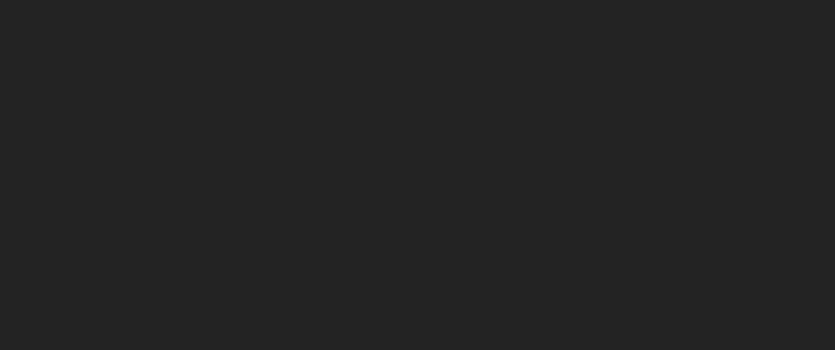
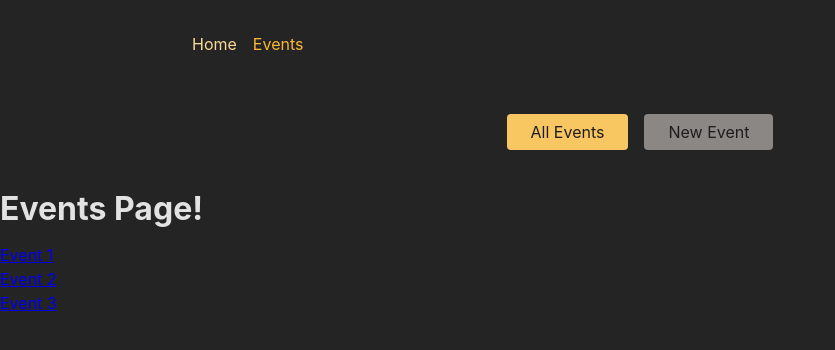
Before and after one commit to sumitbhade/advanced-routing, a React (Create React App) app in the folder frontend/: page /events in a window 1280 px wide. Shown: the top 350 px of the page, without its empty margins (0-835 px from the left). Built offline with nearby package versions, Linux system fonts and the light colour scheme.

Commit message:
Practice/Challenge

```diff
--- a/frontend/package.json
+++ b/frontend/package.json
@@ -8,6 +8,7 @@
         "@testing-library/user-event": "^14.5.2",
         "react": "^19.0.0",
         "react-dom": "^19.0.0",
+        "react-router-dom": "^7.1.5",
         "react-scripts": "5.0.1",
         "web-vitals": "^1.1.1"
     },
--- a/frontend/src/App.js
+++ b/frontend/src/App.js
@@ -20,8 +20,37 @@
 // 7. Output the ID of the selected event on the EventDetailPage
 // BONUS: Add another (nested) layout route that adds the <EventNavigation> component above all /events... page components
 
+import { createBrowserRouter, RouterProvider } from "react-router-dom";
+import HomePage from "./pages/HomePage";
+import EventsPage from "./pages/EventsPage";
+import EventDetailPage from "./pages/EventDetailPage";
+import NewEventPage from "./pages/NewEventPage";
+import EditEventPage from "./pages/EditEventPage";
+import RootLayout from "./pages/RootLayout";
+import EventsRootLayout from "./pages/EventsRootPage";
+
+const router = createBrowserRouter([
+  {
+    path: "/",
+    element: <RootLayout />,
+    children: [
+      { index: true, element: <HomePage /> },
+      {
+        path: "events",
+        element: <EventsRootLayout />,
+        children: [
+          { index: true, element: <EventsPage /> },
+          { path: ":eventId", element: <EventDetailPage /> },
+          { path: "new", element: <NewEventPage /> },
+          { path: ":eventId/edit", element: <EditEventPage /> },
+        ],
+      },
+    ],
+  },
+]);
+
 function App() {
-  return <div></div>;
+  return <RouterProvider router={router} />;
 }
 
 export default App;
--- a/frontend/src/components/EventsNavigation.js
+++ b/frontend/src/components/EventsNavigation.js
@@ -1,4 +1,5 @@
-import classes from './EventsNavigation.module.css';
+import { NavLink } from "react-router-dom";
+import classes from "./EventsNavigation.module.css";
 
 function EventsNavigation() {
   return (
@@ -6,10 +7,25 @@
       <nav>
         <ul className={classes.list}>
           <li>
-            <a href="/events">All Events</a>
+            <NavLink
+              to="/events"
+              className={({ isActive }) =>
+                isActive ? classes.active : undefined
+              }
+              end
+            >
+              All Events
+            </NavLink>
           </li>
           <li>
-            <a href="/events/new">New Event</a>
+            <NavLink
+              to="/events/new"
+              className={({ isActive }) =>
+                isActive ? classes.active : undefined
+              }
+            >
+              New Event
+            </NavLink>
           </li>
         </ul>
       </nav>
--- a/frontend/src/components/MainNavigation.js
+++ b/frontend/src/components/MainNavigation.js
@@ -1,4 +1,5 @@
-import classes from './MainNavigation.module.css';
+import classes from "./MainNavigation.module.css";
+import { NavLink } from "react-router-dom";
 
 function MainNavigation() {
   return (
@@ -6,10 +7,25 @@
       <nav>
         <ul className={classes.list}>
           <li>
-            <a>Home</a>
+            <NavLink
+              to="/"
+              className={({ isActive }) =>
+                isActive ? classes.active : undefined
+              }
+              end
+            >
+              Home
+            </NavLink>
           </li>
           <li>
-            <a>Events</a>
+            <NavLink
+              to="/events"
+              className={({ isActive }) =>
+                isActive ? classes.active : undefined
+              }
+            >
+              Events
+            </NavLink>
           </li>
         </ul>
       </nav>
--- /dev/null
+++ b/frontend/src/pages/EditEventPage.js
@@ -0,0 +1,5 @@
+function EditEventPage() {
+  return <h1>Edit Event Page!</h1>;
+}
+
+export default EditEventPage;
--- /dev/null
+++ b/frontend/src/pages/EventDetailPage.js
@@ -0,0 +1,14 @@
+import { useParams } from "react-router-dom";
+
+function EventDetailPage() {
+  const params = useParams();
+
+  return (
+    <>
+      <h1>Event Detail Page!</h1>
+      <>{params.eventId}</>
+    </>
+  );
+}
+
+export default EventDetailPage;
--- /dev/null
+++ b/frontend/src/pages/EventsPage.js
@@ -0,0 +1,24 @@
+import { Link } from "react-router-dom";
+
+const DUMMY_EVENTS = [
+  { id: "e1", title: "Event 1" },
+  { id: "e2", title: "Event 2" },
+  { id: "e3", title: "Event 3" },
+];
+
+function EventPage() {
+  return (
+    <>
+      <h1>Events Page!</h1>
+      <ul>
+        {DUMMY_EVENTS.map((event) => (
+          <li key={event.id}>
+            <Link to={event.id}>{event.title}</Link>
+          </li>
+        ))}
+      </ul>
+    </>
+  );
+}
+
+export default EventPage;
--- /dev/null
+++ b/frontend/src/pages/EventsRootPage.js
@@ -0,0 +1,13 @@
+import EventsNavigation from "../components/EventsNavigation";
+import { Outlet } from "react-router-dom";
+
+function EventsRootLayout() {
+  return (
+    <>
+      <EventsNavigation />
+      <Outlet />
+    </>
+  );
+}
+
+export default EventsRootLayout;
--- /dev/null
+++ b/frontend/src/pages/HomePage.js
@@ -0,0 +1,5 @@
+function HomePage() {
+  return <h1>Home Page!</h1>;
+}
+
+export default HomePage;
--- /dev/null
+++ b/frontend/src/pages/NewEventPage.js
@@ -0,0 +1,5 @@
+function NewEventPage() {
+  return <h1>New Event Page!</h1>;
+}
+
+export default NewEventPage;
--- /dev/null
+++ b/frontend/src/pages/RootLayout.js
@@ -0,0 +1,14 @@
+import MainNavigation from "../components/MainNavigation";
+import { Outlet } from "react-router-dom";
+function RootLayout() {
+  return (
+    <>
+      <MainNavigation />
+      <main>
+        <Outlet />
+      </main>
+    </>
+  );
+}
+
+export default RootLayout;
```
Also changed, not shown: 1 other file (tests, documents, lock files or other folders).
